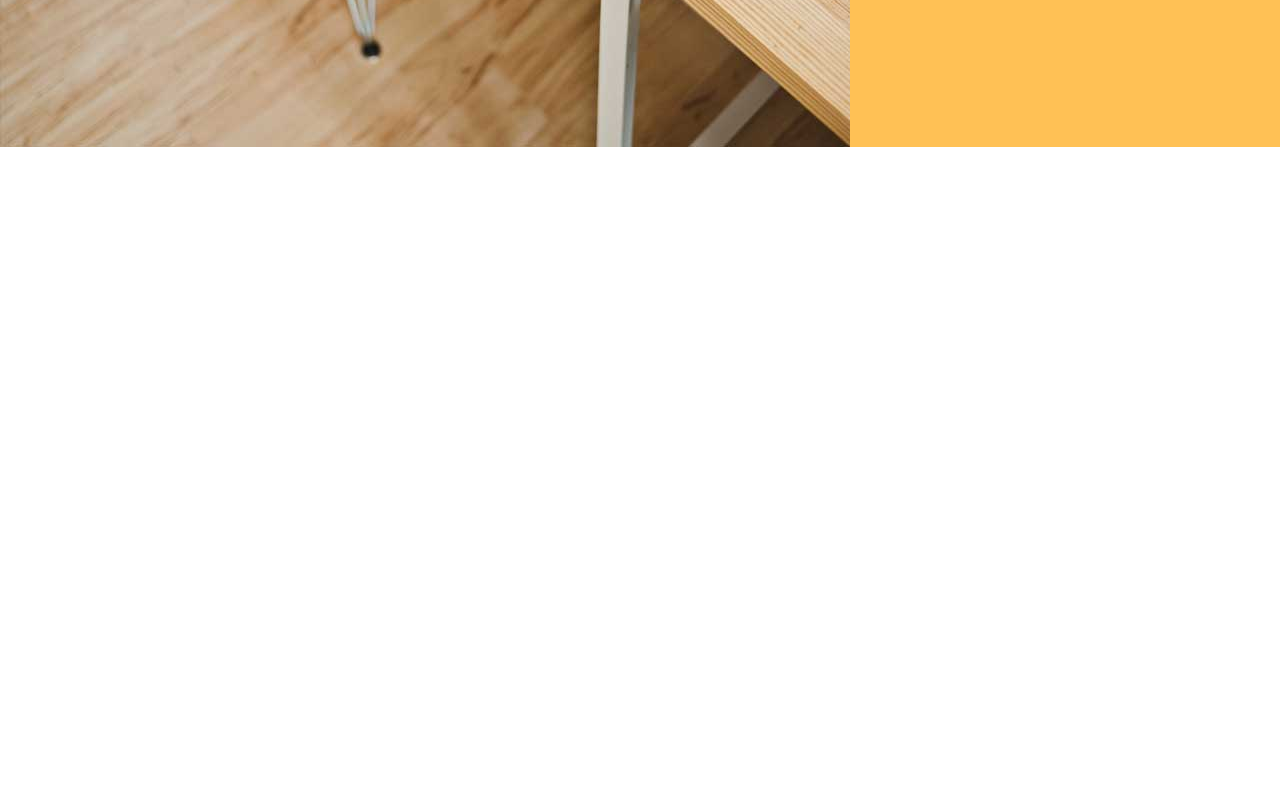
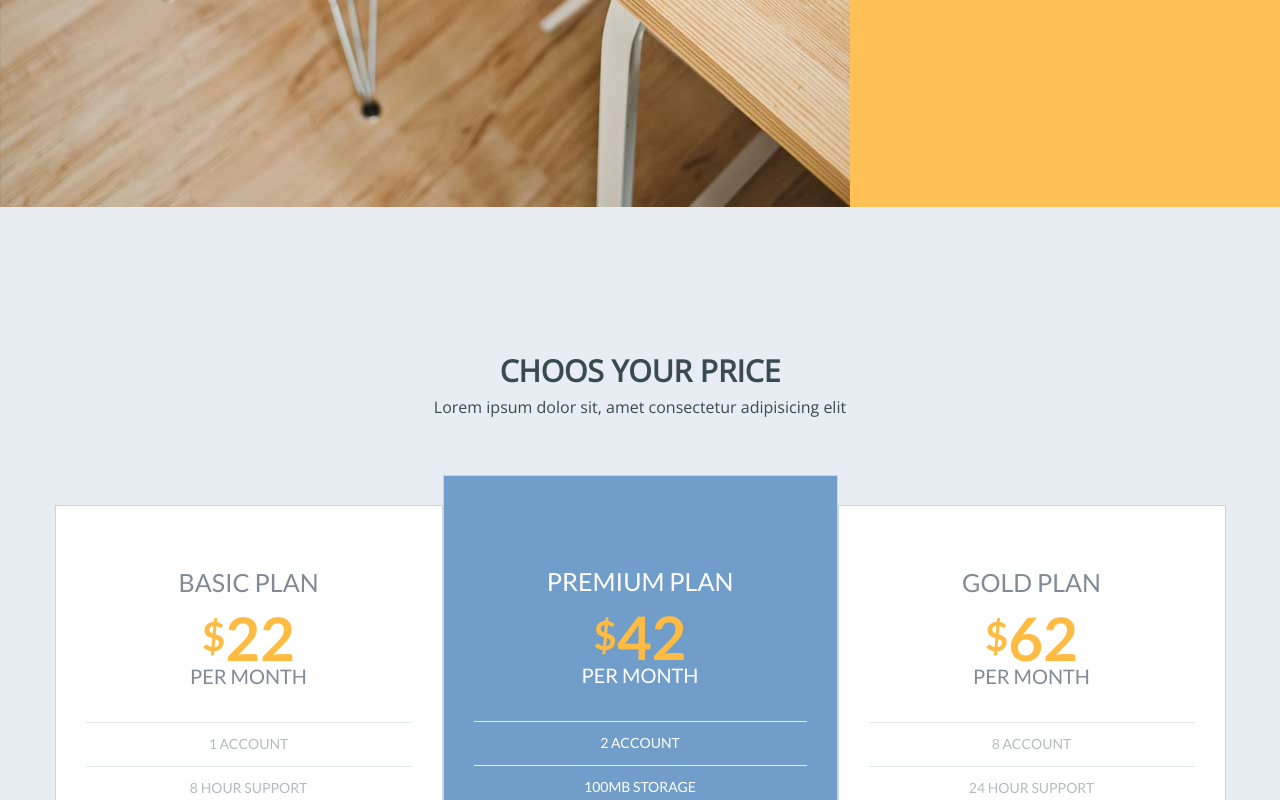
Before and after one commit to khush-fan/free-business, a plain HTML site: page index.html in a window 1280 px wide. Shown: the part 2000-2800 px from the top of the page. Before the commit the page ends 2287 px from the top, so only its background shows below. Drawn offline with nearby package versions, Linux system fonts and the light colour scheme.

Commit message:
add price

```diff
--- a/index.html
+++ b/index.html
@@ -122,10 +122,45 @@
                 </div>
              </div>
     </section>
-    <section class="section">
+    <section class="section prices-info">
         <div class="container">
-            <div class="prices">
-
+            <div class="wrapper">
+                <div class="section_head">
+                    <h2 class="section_sub">Choos your price</h2>
+                    <p class="section_sup">Lorem ipsum dolor sit, amet consectetur adipisicing elit</p>
+                </div>
+                <div class="prices">
+                    <div class="plan basic">
+                        <h3 class="plan_heading">Basic plan</h3>
+                        <p class="plan_price"><span class="dollar">$</span>22 <span class="per_month"><br>per month</span></p>
+                        <ul class="plan_features">
+                            <li class="plan_item">1 account</li>
+                            <li class="plan_item">8 hour support</li>
+                            <li class="plan_item">custom cloud services</li>
+                        </ul>
+                        <button class="plan_button">Get started</button>
+                    </div>
+                    <div class="plan premium">
+                        <h3 class="plan_heading">Premium plan</h3>
+                        <p class="plan_price"><span class="dollar">$</span>42 <span class="per_month"><br>per month</span></p>
+                        <ul class="plan_features">
+                            <li class="plan_item">2 account</li>
+                            <li class="plan_item">100MB storage</li>
+                            <li class="plan_item">custom cloud services</li>
+                        </ul>
+                        <button class="plan_button">Get started</button>
+                    </div>
+                    <div class="plan gold">
+                        <h3 class="plan_heading">Gold plan</h3>
+                        <p class="plan_price"><span class="dollar">$</span>62 <span class="per_month"><br>per month</span></p>
+                        <ul class="plan_features">
+                            <li class="plan_item">8 account</li>
+                            <li class="plan_item">24 hour support</li>
+                            <li class="plan_item">custom cloud services</li>
+                        </ul>
+                        <button class="plan_button">Get started</button>
+                    </div>
+                </div>
             </div>
         </div>
     </section>
--- a/style/style.css
+++ b/style/style.css
@@ -75,6 +75,7 @@ h6 {
     width: 100%;
     height: 595px;
     margin-top: 10px;
+    margin-bottom: 100px;
 
     background-color: #709dca;
     position: relative;
@@ -243,15 +244,15 @@ button.slick-arrow {
 
 /* Our services*/
 .section {
-    margin-top: 140px;
+    padding-top: 140px;
 }
 
 .section_head {
     text-align: center;
-}
+    }
 
 .section_sub {
-    color: #000000;
+    color: #394b50;
     text-transform: uppercase;
     font-size: 30px;
     font-family: 'Open Sans', sans-serif;
@@ -259,7 +260,7 @@ button.slick-arrow {
 }
 
 .section_sup {
-    margin: 0 auto 95px auto;
+    margin: 0 auto 55px auto;
     color: #394b50;
     font-size: 16px;
     font-family: 'Open Sans', sans-serif;
@@ -267,7 +268,7 @@ button.slick-arrow {
 
 .services {
     display: flex;
-    }
+}
 
 .services_item {
     flex: 1 1 0;
@@ -309,38 +310,127 @@ button.slick-arrow {
 }
 
 .about {
-    flex: 1 0 ;
+    flex: 1 0;
     background-color: #ffc155;
 }
-.image_about{
+
+.image_about {
     display: block;
     margin: 0;
     padding: 0;
 }
-.title_about{
-    color: #000000;
+
+.title_about {
+    color: #394b50;
     text-transform: uppercase;
     font-size: 30px;
     font-family: 'Open Sans', sans-serif;
     margin-bottom: 0;
 }
-.text_about{
+
+.text_about {
     color: #ffffff;
     font-size: 13px;
     font-family: 'Open Sans', sans-serif;
     text-align: justify;
 }
-.button_about{
+
+.button_about {
     width: 145px;
     height: 45px;
-    border:#e7ad48 solid 1px;
-    background-color:#ffc155;
+    border: #e7ad48 solid 1px;
+    background-color: #ffc155;
     color: #ffffff;
     font-size: 14px;
     text-transform: uppercase;
     border-radius: 1px;
-    text-align: left;
+    text-align: center;
 }
-.about:last-child{
-    padding:160px 50px 70px 80px;
+
+.about:last-child {
+    padding: 160px 50px 70px 80px;
 }
+
+/* Prices*/
+.prices-info{
+    background-color: #e7edf3;
+}
+.prices {
+    color: #818b95;
+    display: flex;
+    justify-content: center;
+    margin: 0 auto;
+    align-items: center;
+    }
+.prices .plan{
+    background-color: #fff;
+    width: 388px;
+    height: 440px;
+    text-align: center;
+    padding:56px 30px 47px;
+    border:1px solid #ccd5df;
+    }
+.prices .plan ul li{
+    list-style: none;
+}
+.plan_heading{
+    font-size: 25px;
+    text-transform: uppercase;
+    font-weight: normal;
+    }
+.plan_price{
+    font-size: 60px;
+    color:#ffbb42;
+    font-weight: bold;
+    line-height:.2;
+    margin-top: 30px;
+    margin-bottom: 0;
+    padding-top: 0;
+    }
+.dollar{
+    vertical-align:top;
+    font-size: 40px;
+}
+.per_month{
+    color: #818b95;
+    font-size: 20px;
+    font-weight: normal;
+    text-transform: uppercase;
+   }
+.plan_features{
+    text-align: center;
+    color:#b5bbc1;
+    font-size: 14px;
+    font-weight: normal;
+    text-transform: uppercase;
+    padding:30px 0;
+    margin-bottom:0;
+    }
+.plan_features li{
+    border-top: 1px solid #e2e9f0;
+    padding:10px;
+}
+.plan_button{
+    width:130px;
+    height: 42px;
+    color:#ffffff;
+    background-color:#ffbb42;
+    text-align: center;
+    text-transform: uppercase;
+    border-radius:3px;
+    border:none;
+}
+.plan.premium{
+    width:395px;
+    height:500px;
+    padding-top:85px;
+    color:#ffffff;
+    background-color: #709dca;
+}
+
+.plan.premium .plan_features{
+    color:#ffffff;
+}
+.plan.premium .plan_price .per_month{
+    color: #ffffff;
+}
```
